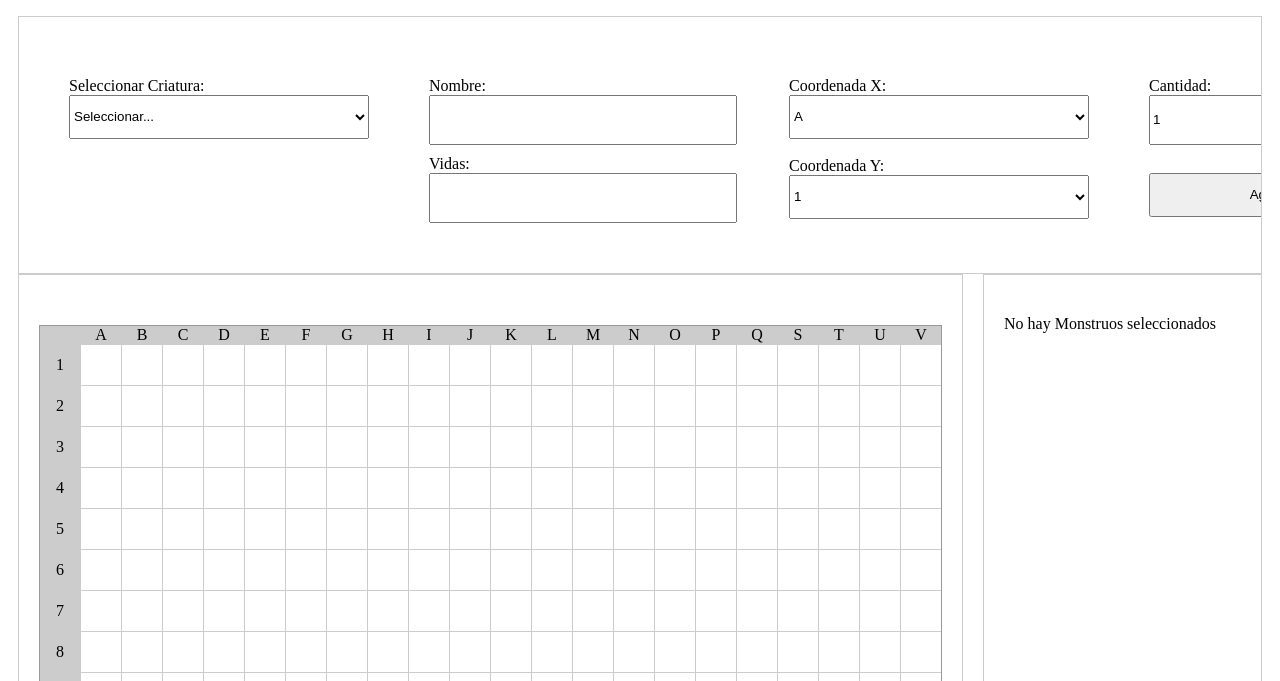
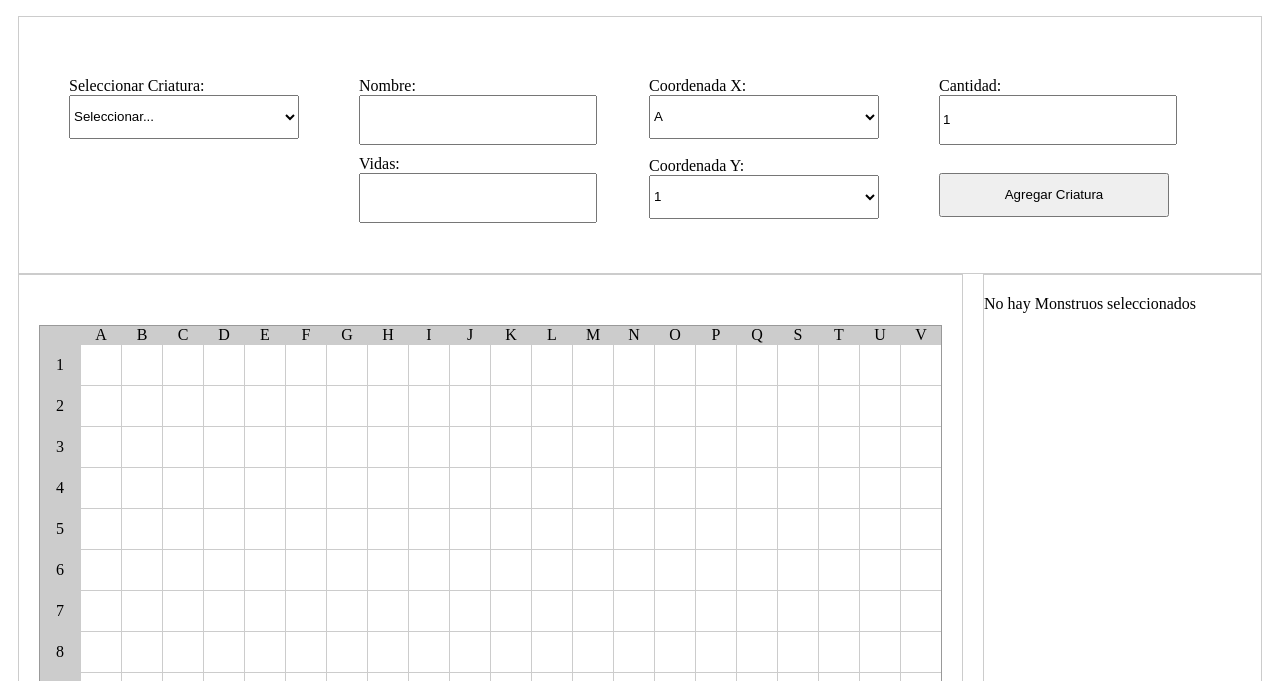
Before and after one commit to imNicoSuarez/dnd-monster, a plain HTML site: page index.html in a window 1280 px wide. Shown: the part 105-786 px from the top of the page. Drawn offline with Linux system fonts and the light colour scheme.

Commit message:
Change Style

```diff
--- a/styles.css
+++ b/styles.css
@@ -97,7 +97,7 @@ div.creatureDead {
 
 .flcolumna-1 {
   flex: 1;
-  padding: 20px;
+  width: 300px;
   border: 1px solid #ccc;
   margin: 0 10px;
   overflow-y: scroll;
@@ -146,7 +146,7 @@ img.creatureDead{
 }
 
 .creatureForm *{
-  width: 300px;
+  width: 230px;
 }
 
 #creatureForm {
```
